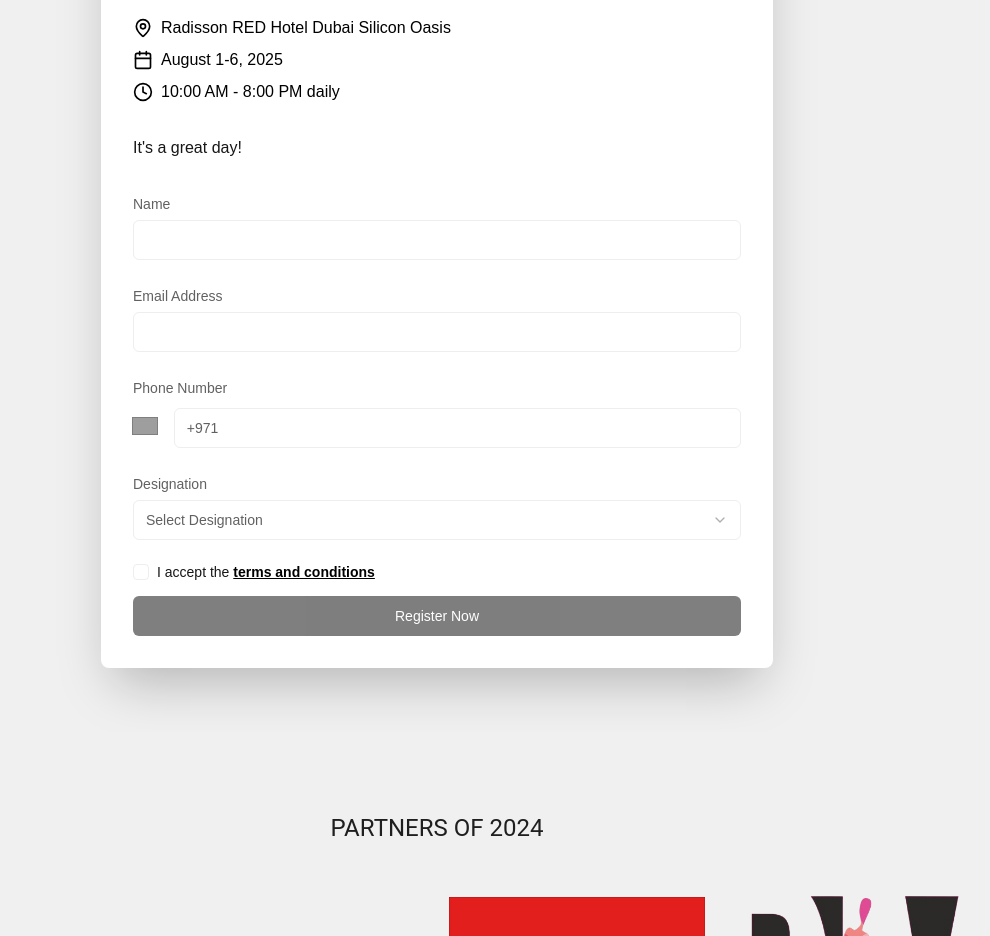
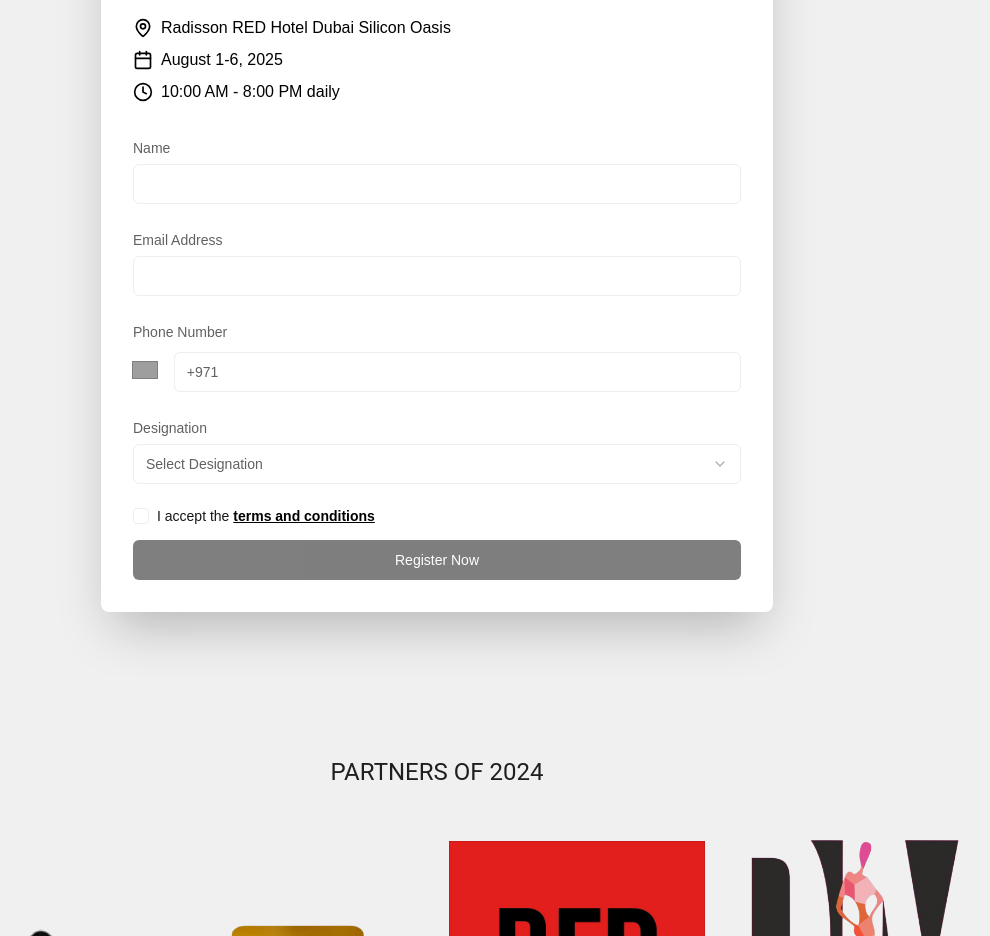
Before and after one commit to riz4d/EventGate, a Next.js app: page / in a window 1280 px wide. Shown: the part 1120-2056 px from the top of the page, without its empty margins (203-1193 px from the left). Built offline with nearby package versions, Linux system fonts and the light colour scheme; grey boxes are pictures that could not be loaded.

Commit message:
Refactor EventGate component to remove unnecessary message

```diff
--- a/src/app/EventGate.tsx
+++ b/src/app/EventGate.tsx
@@ -157,7 +157,6 @@
                 </div>
               </div>
             </motion.div>
-            <p>It&apos;s a great day!</p>
             <form onSubmit={handleSubmit} className="space-y-6">
               <motion.div
                 initial={{ opacity: 0, x: -50 }}
```
